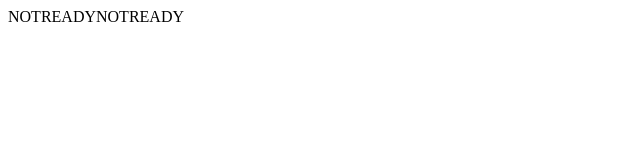
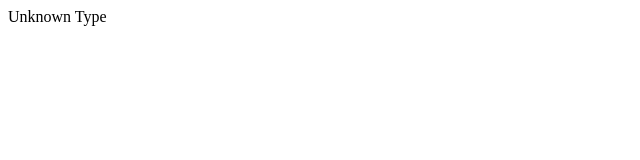
Before and after one commit to mfkiwl/Potato, a plain HTML site: page mac0499/index.html in a window 1280 px wide. Shown: the whole page, without its empty margins (0-640 px from the left). Drawn offline with Linux system fonts and the light colour scheme.

Commit message:
Add basic HTML tag rendering

```diff
--- a/mac0499/index.html
+++ b/mac0499/index.html
@@ -1 +1 @@
-<!DOCTYPE html><html lang="pt">NOTREADYNOTREADY</html>
+<!DOCTYPE html><html lang="pt"><head ><meta  charset="UTF-8"/>Unknown Type<title >Potato; O TCC da Elisa<title/><head/><body >Hi!<body/></html>
```
Also changed, not shown: 4 other files.
